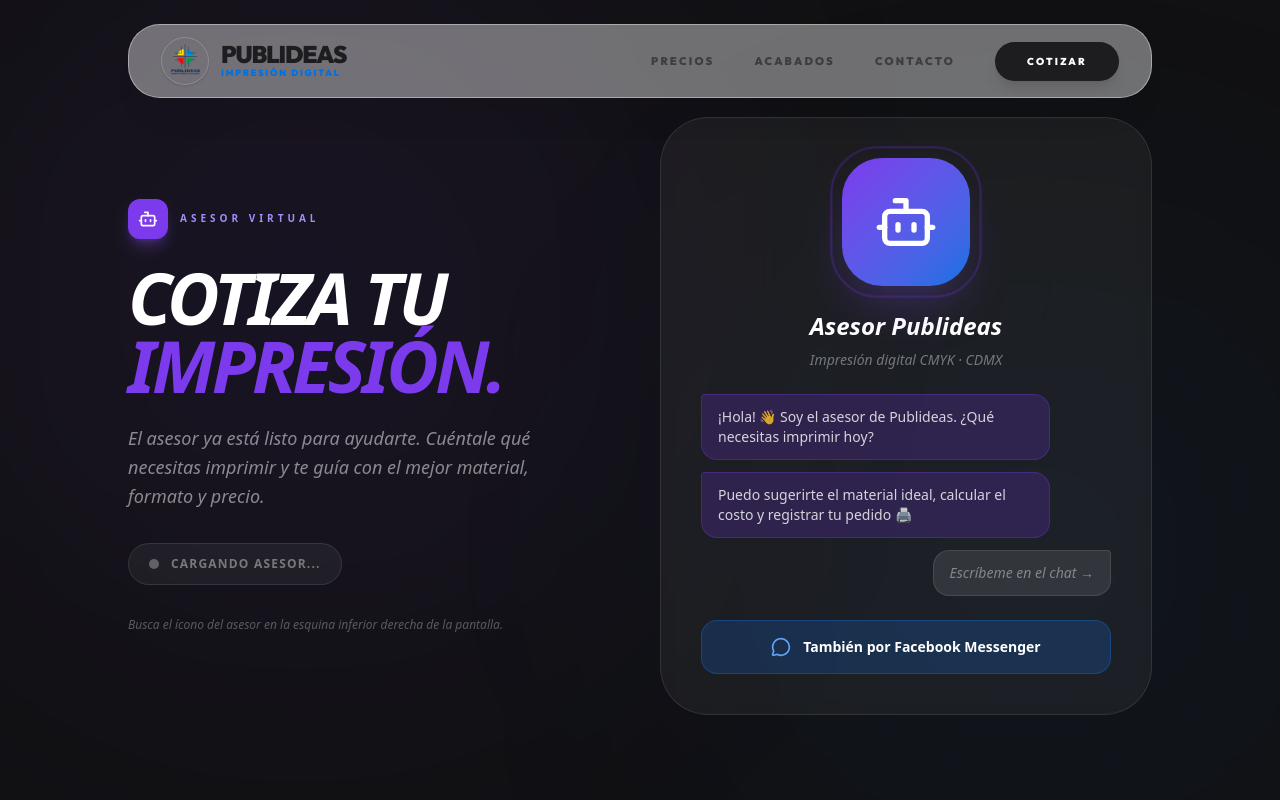
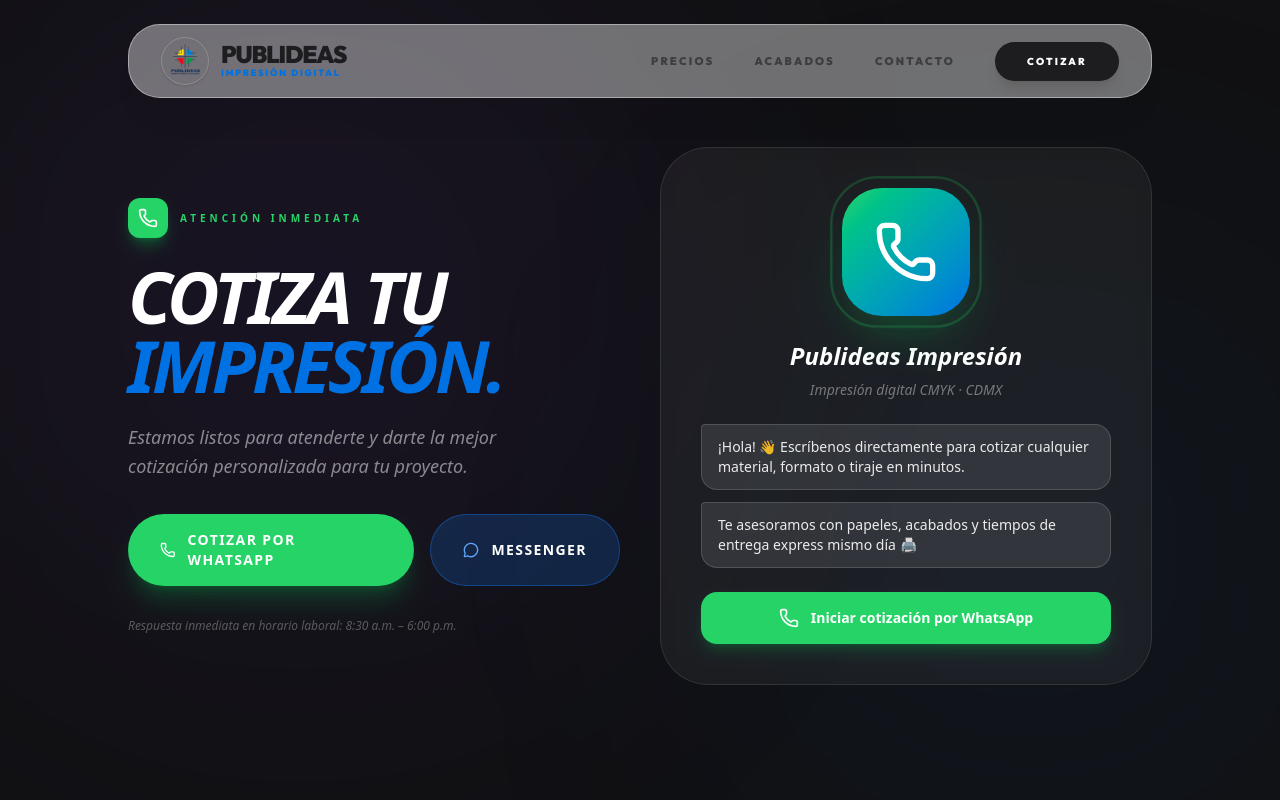
Before and after one commit to JuanTJ2626/Centro-Digital, a Next.js app: page /cotizar in a window 1280 px wide. Shown: the top 800 px of the page. Built offline with nearby package versions, Linux system fonts and the light colour scheme.

Commit message:
se elimino todo sobre el chatbot

```diff
--- a/src/app/aviso-de-privacidad/page.tsx
+++ b/src/app/aviso-de-privacidad/page.tsx
@@ -31,7 +31,7 @@
       icon: Shield,
       color: '#34c759',
       title: 'Canales de recopilacion',
-      content: `Sus datos pueden ser recopilados a traves de:\n\n• Conversacion con nuestro asesor virtual (chatbot Botpress)\n• Mensaje de WhatsApp al numero 55 6808 1606\n• Mensaje directo por Facebook o Instagram\n• Correo electronico a publideas.impresiondigital@gmail.com\n• Contacto presencial en nuestro local\n\nEl uso del chatbot implica que la conversacion puede ser almacenada en los servidores de Botpress (https://botpress.com) para mejorar el servicio. Consulte la politica de privacidad de Botpress en su sitio oficial.`,
+      content: `Sus datos pueden ser recopilados a traves de:\n\n• Mensaje de WhatsApp al numero 55 6808 1606\n• Mensaje directo por Facebook o Instagram\n• Correo electronico a publideas.impresiondigital@gmail.com\n• Contacto presencial en nuestro local`,
     },
     {
       icon: Lock,
@@ -115,7 +115,6 @@
                 <ul className="space-y-2 ml-4">
                   {[
                     'Cookies tecnicas: necesarias para el funcionamiento del sitio (no requieren consentimiento).',
-                    'Chatbot Botpress: el widget de chat puede almacenar datos de sesion en localStorage para recordar la conversacion.',
                     'No utilizamos cookies de publicidad de terceros ni compartimos sus datos con redes publicitarias.',
                   ].map((item, i) => (
                     <li key={i} className="flex items-start gap-3">
--- a/src/app/cotizar/page.tsx
+++ b/src/app/cotizar/page.tsx
@@ -1,37 +1,16 @@
 'use client';
-import { useEffect, useState } from 'react';
-import { Bot, MessageCircle, FileText, Sparkles, Package, Palette } from 'lucide-react';
+import { MessageCircle, FileText, Sparkles, Package, Palette, Phone } from 'lucide-react';
 import Navbar from '@/components/Navbar';
 import Footer from '@/components/Footer';
 
 export default function CotizarPage() {
-  const [chatOpen, setChatOpen] = useState(false);
-
-  useEffect(() => {
-    const tryOpen = () => {
-      if (typeof window !== 'undefined' && (window as any).botpress?.open) {
-        (window as any).botpress.open();
-        setChatOpen(true);
-        return true;
-      }
-      return false;
-    };
-    if (!tryOpen()) {
-      let attempts = 0;
-      const interval = setInterval(() => {
-        attempts++;
-        if (tryOpen() || attempts > 16) clearInterval(interval);
-      }, 300);
-      return () => clearInterval(interval);
-    }
-  }, []);
-
+  const whatsappUrl = 'https://wa.me/5568081606?text=Hola%20Publideas%2C%20me%20gustar%C3%ADa%20cotizar%20una%20impresi%C3%B3n.';
   const facebookUrl = 'https://m.me/61573867649251';
 
   const steps = [
-    { num: '01', icon: FileText, title: 'Cuéntale qué necesitas', desc: 'El asesor te pregunta qué quieres imprimir: volantes, tarjetas, lonas, etiquetas…', color: '#7c3aed', bg: '#f3f0ff' },
-    { num: '02', icon: Palette, title: 'Te sugiere material y acabado', desc: 'Couché, Bond, Opalina, Vinyl. Mate o brillante. Gramaje ideal según tu uso.', color: '#0071e3', bg: '#e8f0fb' },
-    { num: '03', icon: Package, title: 'Registra tu pedido', desc: 'El bot captura todos los detalles: cantidad, formato, archivo y fecha de entrega.', color: '#34c759', bg: '#e6f8ec' },
+    { num: '01', icon: FileText, title: 'Cuéntanos qué necesitas', desc: 'Indícanos qué quieres imprimir: volantes, tarjetas, lonas, etiquetas…', color: '#7c3aed', bg: '#f3f0ff' },
+    { num: '02', icon: Palette, title: 'Te sugerimos material y acabado', desc: 'Couché, Bond, Opalina, Vinyl. Mate o brillante. Gramaje ideal según tu uso.', color: '#0071e3', bg: '#e8f0fb' },
+    { num: '03', icon: Package, title: 'Registramos tu pedido', desc: 'Capturamos todos los detalles: cantidad, formato, archivo y fecha de entrega.', color: '#34c759', bg: '#e6f8ec' },
     { num: '04', icon: Sparkles, title: 'Producción inmediata', desc: 'Pedido antes de las 12:00 → entrega mismo día. Después → día siguiente.', color: '#d97706', bg: '#fef3e2' },
   ];
 
@@ -48,69 +27,78 @@
             <div className="grid grid-cols-1 lg:grid-cols-2 gap-10 items-center">
               <div>
                 <div className="flex items-center gap-3 mb-6">
-                  <div className="w-10 h-10 bg-[#7c3aed] rounded-xl flex items-center justify-center shadow-lg shadow-violet-500/30">
-                    <Bot className="w-5 h-5 text-white" />
+                  <div className="w-10 h-10 bg-[#25D366] rounded-xl flex items-center justify-center shadow-lg shadow-green-500/30">
+                    <Phone className="w-5 h-5 text-white" />
                   </div>
-                  <span className="text-[10px] font-black uppercase tracking-[0.4em] text-[#a78bfa]">Asesor Virtual</span>
+                  <span className="text-[10px] font-black uppercase tracking-[0.4em] text-[#25D366]">Atención Inmediata</span>
                 </div>
 
                 <h1 className="text-5xl md:text-7xl font-bold tracking-tighter italic text-white leading-[0.95] mb-6">
                   COTIZA TU<br />
-                  <span className="text-[#7c3aed]">IMPRESIÓN.</span>
+                  <span className="text-[#0071e3]">IMPRESIÓN.</span>
                 </h1>
 
                 <p className="text-white/50 text-base md:text-lg font-medium italic leading-relaxed mb-8 max-w-md">
-                  El asesor ya está listo para ayudarte. Cuéntale qué necesitas imprimir y te guía con el mejor material, formato y precio.
+                  Estamos listos para atenderte y darte la mejor cotización personalizada para tu proyecto.
                 </p>
 
-                <div className={`inline-flex items-center gap-3 px-5 py-3 rounded-full border mb-8 transition-all duration-500 ${chatOpen ? 'border-[#34c759]/40 bg-[#34c759]/10' : 'border-white/10 bg-white/5'}`}>
-                  <span className={`w-2.5 h-2.5 rounded-full ${chatOpen ? 'bg-[#34c759] animate-pulse' : 'bg-white/30'}`} />
-                  <span className={`text-xs font-black uppercase tracking-widest ${chatOpen ? 'text-[#34c759]' : 'text-white/40'}`}>
-                    {chatOpen ? 'Chat abierto — escríbenos' : 'Cargando asesor...'}
-                  </span>
+                <div className="flex flex-col sm:flex-row gap-4 mb-8">
+                  <a
+                    href={whatsappUrl}
+                    target="_blank"
+                    rel="noopener noreferrer"
+                    className="inline-flex items-center justify-center gap-3 px-8 py-4 bg-[#25D366] text-white rounded-full font-black text-sm uppercase tracking-widest hover:scale-105 active:scale-95 transition-all shadow-xl shadow-green-500/20"
+                  >
+                    <Phone className="w-4 h-4" />
+                    Cotizar por WhatsApp
+                  </a>
+                  <a
+                    href={facebookUrl}
+                    target="_blank"
+                    rel="noopener noreferrer"
+                    className="inline-flex items-center justify-center gap-3 px-8 py-4 bg-[#1877F2]/20 border border-[#1877F2]/40 text-white rounded-full font-black text-sm uppercase tracking-widest hover:bg-[#1877F2]/30 hover:scale-105 active:scale-95 transition-all"
+                  >
+                    <MessageCircle className="w-4 h-4 text-[#60a5fa]" />
+                    Messenger
+                  </a>
                 </div>
 
                 <p className="text-white/30 text-xs font-medium italic">
-                  Busca el ícono del asesor en la esquina inferior derecha de la pantalla.
+                  Respuesta inmediata en horario laboral: 8:30 a.m. – 6:00 p.m.
                 </p>
               </div>
 
               <div className="bg-white/5 border border-white/10 rounded-[3rem] p-10 flex flex-col items-center gap-6 text-center backdrop-blur-sm">
                 <div className="relative">
-                  <div className="w-32 h-32 bg-gradient-to-br from-[#7c3aed] to-[#0071e3] rounded-[2.5rem] flex items-center justify-center shadow-2xl shadow-violet-500/30">
-                    <Bot className="w-16 h-16 text-white" />
+                  <div className="w-32 h-32 bg-gradient-to-br from-[#25D366] to-[#0071e3] rounded-[2.5rem] flex items-center justify-center shadow-2xl shadow-green-500/30">
+                    <Phone className="w-16 h-16 text-white" />
                   </div>
-                  <div className="absolute inset-0 rounded-[2.5rem] border-2 border-[#7c3aed]/30 animate-ping" style={{ animationDuration: '2s' }} />
-                  <div className="absolute -inset-3 rounded-[2.5rem] border border-[#7c3aed]/15 animate-ping" style={{ animationDuration: '2.5s' }} />
+                  <div className="absolute inset-0 rounded-[2.5rem] border-2 border-[#25D366]/30 animate-ping" style={{ animationDuration: '2s' }} />
+                  <div className="absolute -inset-3 rounded-[2.5rem] border border-[#25D366]/15 animate-ping" style={{ animationDuration: '2.5s' }} />
                 </div>
 
                 <div>
-                  <h3 className="text-2xl font-bold italic text-white mb-2">Asesor Publideas</h3>
+                  <h3 className="text-2xl font-bold italic text-white mb-2">Publideas Impresión</h3>
                   <p className="text-white/40 text-sm font-medium italic">Impresión digital CMYK · CDMX</p>
                 </div>
 
                 <div className="w-full space-y-3 text-left">
-                  <div className="bg-[#7c3aed]/20 border border-[#7c3aed]/30 rounded-2xl rounded-tl-sm px-4 py-3 max-w-[85%]">
-                    <p className="text-white/80 text-sm font-medium">¡Hola! 👋 Soy el asesor de Publideas. ¿Qué necesitas imprimir hoy?</p>
+                  <div className="bg-white/10 border border-white/15 rounded-2xl rounded-tl-sm px-4 py-3">
+                    <p className="text-white/90 text-sm font-medium">¡Hola! 👋 Escríbenos directamente para cotizar cualquier material, formato o tiraje en minutos.</p>
                   </div>
-                  <div className="bg-[#7c3aed]/20 border border-[#7c3aed]/30 rounded-2xl rounded-tl-sm px-4 py-3 max-w-[85%]">
-                    <p className="text-white/80 text-sm font-medium">Puedo sugerirte el material ideal, calcular el costo y registrar tu pedido 🖨️</p>
-                  </div>
-                  <div className="flex justify-end">
-                    <div className="bg-white/10 border border-white/10 rounded-2xl rounded-tr-sm px-4 py-3 max-w-[80%]">
-                      <p className="text-white/40 text-sm italic">Escríbeme en el chat →</p>
-                    </div>
+                  <div className="bg-white/10 border border-white/15 rounded-2xl rounded-tl-sm px-4 py-3">
+                    <p className="text-white/90 text-sm font-medium">Te asesoramos con papeles, acabados y tiempos de entrega express mismo día 🖨️</p>
                   </div>
                 </div>
 
                 <a
-                  href={facebookUrl}
+                  href={whatsappUrl}
                   target="_blank"
                   rel="noopener noreferrer"
-                  className="w-full flex items-center justify-center gap-3 px-6 py-4 bg-[#1877F2]/20 border border-[#1877F2]/30 text-white rounded-2xl font-black text-sm hover:bg-[#1877F2]/30 transition-colors"
+                  className="w-full flex items-center justify-center gap-3 px-6 py-4 bg-[#25D366] text-white rounded-2xl font-black text-sm hover:brightness-110 transition-all shadow-lg shadow-green-500/20"
                 >
-                  <MessageCircle className="w-5 h-5 text-[#60a5fa]" />
-                  También por Facebook Messenger
+                  <Phone className="w-5 h-5 text-white" />
+                  Iniciar cotización por WhatsApp
                 </a>
               </div>
             </div>
```
Also changed, not shown: src/app/layout.tsx (+0 -50 lines), src/components/BotpressBubble.tsx (deleted, +0 -158 lines).
